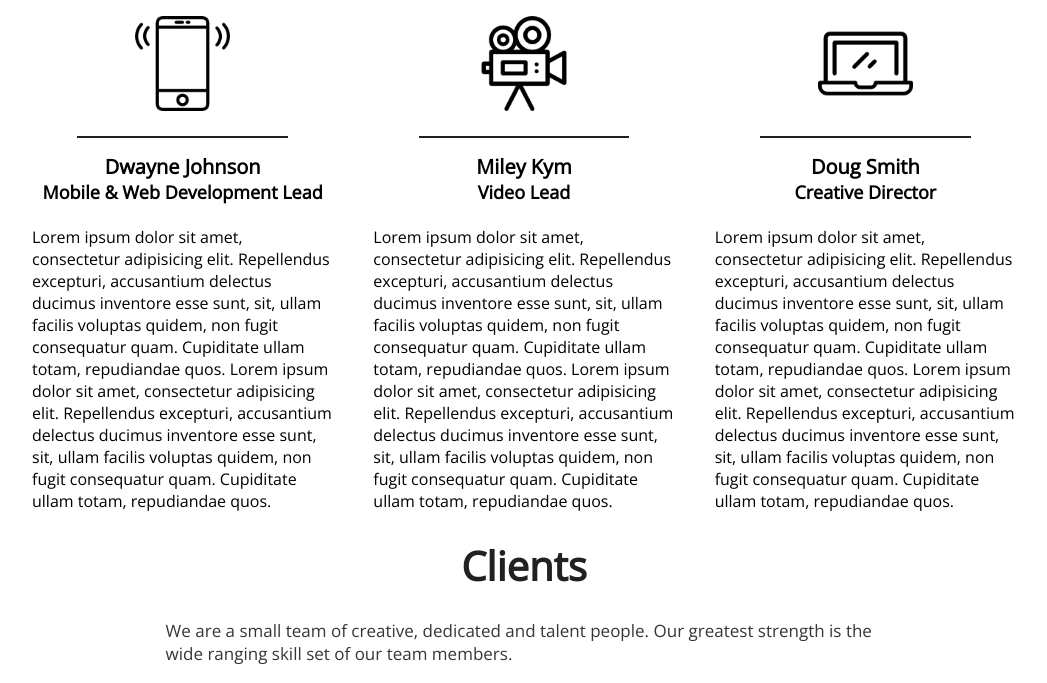
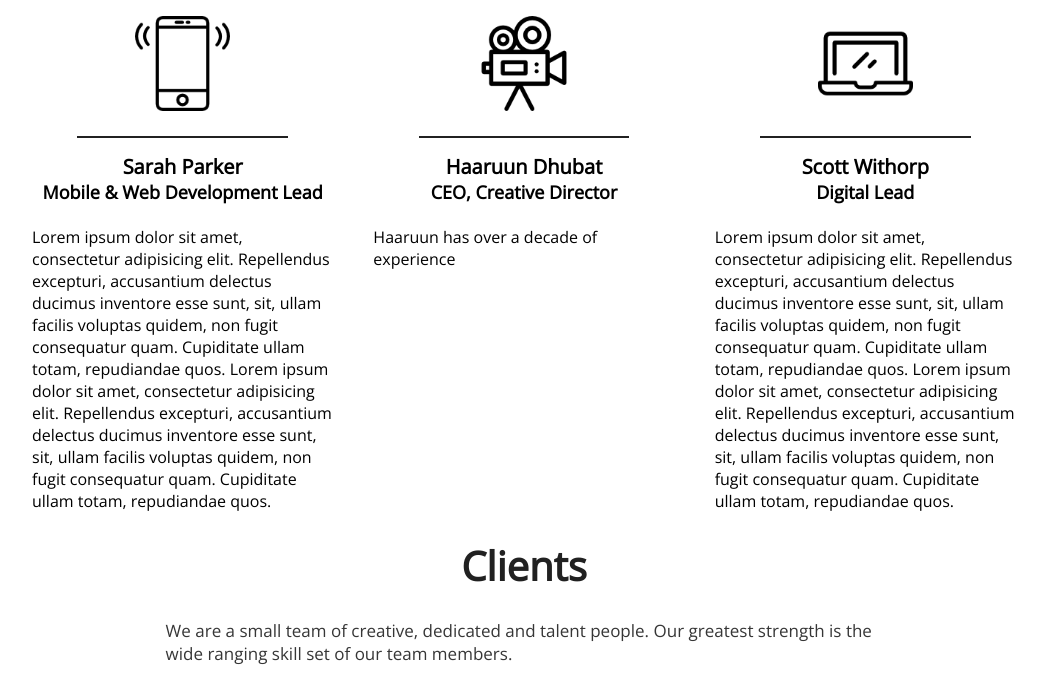
Before and after one commit to Haaruun/ForwardLab, a plain HTML site: page index.html in a window 1280 px wide. Shown: the part 1625-2308 px from the top of the page, without its empty margins (116-1163 px from the left). Drawn offline with nearby package versions, Linux system fonts and the light colour scheme.

Commit message:
Update index.html

```diff
--- a/index.html
+++ b/index.html
@@ -21,8 +21,8 @@
 		</nav>
 
 	<div class="head_content">
-		<h2>Where Do You Want To Go?</h2>
-		<h3>We offer more than direction</h3>
+		<h2>We Do What It Takes.</h2>
+		<h3>Teach. Develop. Deliver.</h3>
 		<br>
 		<br>
 		<br>
@@ -125,7 +125,7 @@
 <div class="services">
 	<div class="card_team">
 		<p class="icon"><img src="Extras/smartphone.png" alt=""></p>
-		<h3>Dwayne Johnson</h3>
+		<h3>Sarah Parker</h3>
 		<h4>Mobile & Web Development Lead</h4>
 		<br>
 		<p>Lorem ipsum dolor sit amet, consectetur adipisicing elit. Repellendus excepturi, accusantium delectus ducimus inventore esse sunt, sit, ullam facilis voluptas quidem, non fugit consequatur quam. Cupiditate ullam totam, repudiandae quos. Lorem ipsum dolor sit amet, consectetur adipisicing elit. Repellendus excepturi, accusantium delectus ducimus inventore esse sunt, sit, ullam facilis voluptas quidem, non fugit consequatur quam. Cupiditate ullam totam, repudiandae quos.</p>
@@ -133,16 +133,16 @@
 
 	<div class="card_team">
 		<p class="icon"><img src="Extras/video-camera.png" alt=""></p>
-		<h3>Miley Kym</h3>
-		<h4>Video Lead</h4>
+		<h3>Haaruun Dhubat</h3>
+		<h4>CEO, Creative Director</h4>
 		<br>
-		<p>Lorem ipsum dolor sit amet, consectetur adipisicing elit. Repellendus excepturi, accusantium delectus ducimus inventore esse sunt, sit, ullam facilis voluptas quidem, non fugit consequatur quam. Cupiditate ullam totam, repudiandae quos. Lorem ipsum dolor sit amet, consectetur adipisicing elit. Repellendus excepturi, accusantium delectus ducimus inventore esse sunt, sit, ullam facilis voluptas quidem, non fugit consequatur quam. Cupiditate ullam totam, repudiandae quos.</p>
+		<p>Haaruun has over a decade of experience</p>
 	</div>
 
 	<div class="card_team">
 		<p class="icon"><img src="Extras/laptop.png" alt=""></p>
-		<h3>Doug Smith</h3>
-	    <h4>Creative Director</h4>
+		<h3>Scott Withorp</h3>
+	    <h4>Digital Lead</h4>
 	    <br>
 		<p>Lorem ipsum dolor sit amet, consectetur adipisicing elit. Repellendus excepturi, accusantium delectus ducimus inventore esse sunt, sit, ullam facilis voluptas quidem, non fugit consequatur quam. Cupiditate ullam totam, repudiandae quos. Lorem ipsum dolor sit amet, consectetur adipisicing elit. Repellendus excepturi, accusantium delectus ducimus inventore esse sunt, sit, ullam facilis voluptas quidem, non fugit consequatur quam. Cupiditate ullam totam, repudiandae quos.</p>
 	</div>
```
